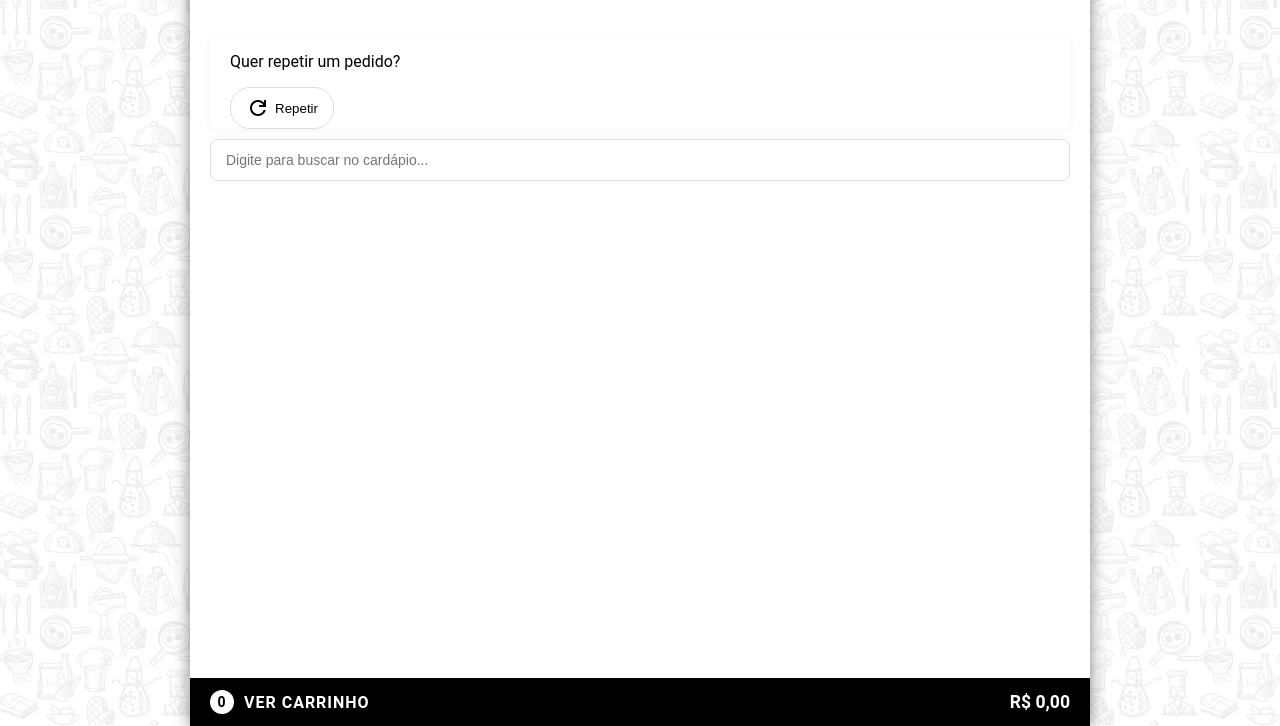
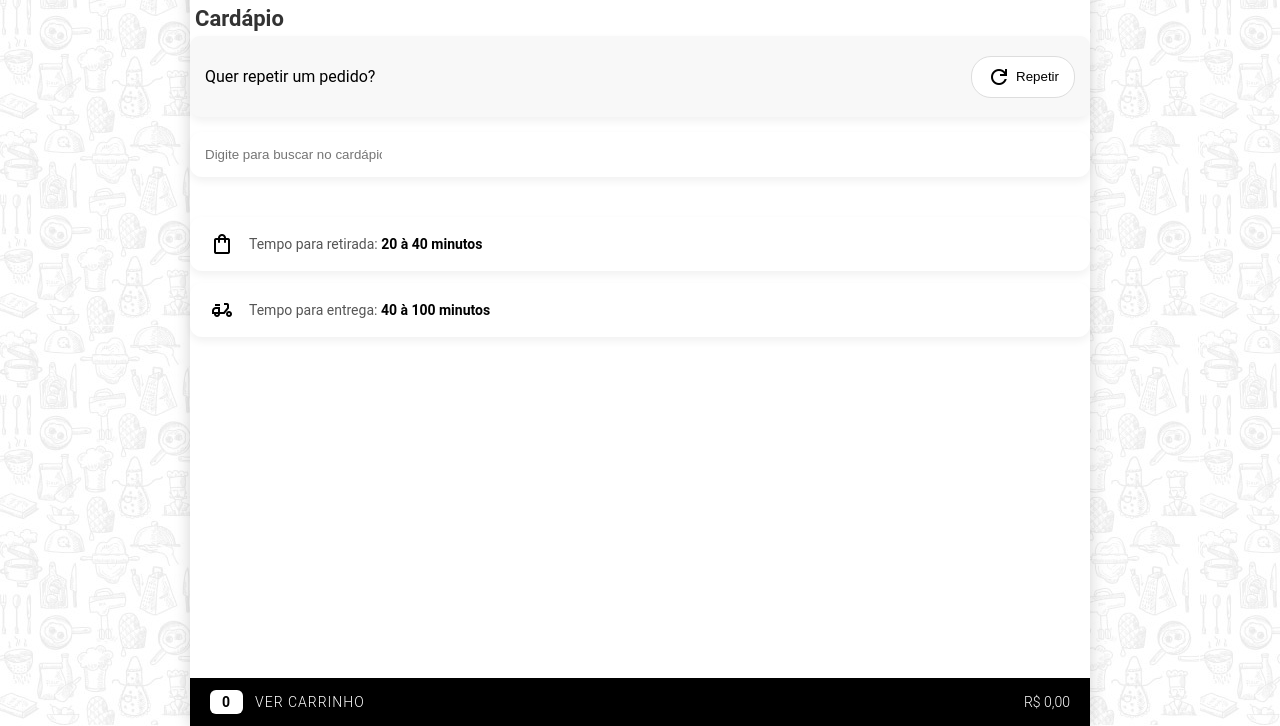
Before and after one commit to sergiochrystian/public, a plain HTML site: page index.html in a window 1280 px wide. Shown: the part 74-800 px from the top of the page. Drawn offline with nearby package versions, Linux system fonts and the light colour scheme.

Commit message:
Tentativas de inserir os menus

```diff
--- a/css/style.css
+++ b/css/style.css
@@ -44,7 +44,7 @@ main {
     min-height: 100vh;
     display: flex;
     flex-direction: column;
-    box-shadow: 0 0 15px rgba(0, 0, 0, 0.5);
+    box-shadow: 0 0 15px rgba(0, 0, 0, 0.178);
     position: relative;
 }
 
@@ -73,20 +73,60 @@ main {
     margin: 0 auto;
 }
 
-/* Caixa de Busca e Repetir */
+
+/* Título Cardápio */
+.section-title {
+    font-size: 22px;
+    font-weight: 700;
+    color: #333;
+    margin: 10px 0 5px 5px;
+}
+
+/* Ajuste nos cards para garantir que sejam retângulos brancos soltos */
+.repeat-box, .search-box, .category-header, .time-card {
+    background-color: #ffffff;
+    padding: 15px 20px;
+    border-radius: 12px;
+    box-shadow: 0 4px 8px rgba(0,0,0,0.06);
+    display: flex;
+    justify-content: space-between;
+    align-items: center;
+    margin-bottom: 12px; /* Espaço entre os retângulos */
+}
+
+/* Estilo específico para os cartões de tempo no final */
+.info-time-container {
+    margin-top: 20px;
+    padding-bottom: 100px; /* Espaço para não sumir atrás do footer */
+}
+
+.time-card {
+    justify-content: flex-start; /* Alinha ícone e texto à esquerda */
+    gap: 15px;
+    background-color: #fff;
+}
+
+.time-card p {
+    margin: 0;
+    font-size: 14px;
+    color: #555;
+}
+
+.time-card strong {
+    color: #000;
+}
+
+/* Deixa o input de busca limpo dentro do retângulo */
 .search-box {
-    margin-bottom: 20px;
+    padding: 5px 15px; /* Menos padding vertical para o input */
 }
 
 #search-input {
-    width: 100%;
-    padding: 12px 15px;
-    margin-top: 10px;
-    border: 1px solid #ddd;
-    border-radius: 8px; /* Cantos arredondados */
-    font-size: 14px;
-    outline: none;
-    box-sizing: border-box;
+    border: none;
+    background: transparent;
+    margin: 0;
+    padding: 10px 0;
+    box-shadow: none;
 }
 
 #search-input:focus {
@@ -115,8 +155,6 @@ main {
     cursor: pointer;
 }
 
-
-
 #menu-btn {
     background: transparent;
     color: white;
@@ -140,8 +178,8 @@ main {
 .menu-text {
     font-family: 'Roboto', sans-serif;
     font-size: 14px;
-    font-weight: bold;
-    text-transform: uppercase;
+    font-weight: 00;
+    text-transform: none;
 }
 
 #menu-btn:hover {
@@ -255,31 +293,27 @@ main {
 .cart-badge {
     background-color: #fff;
     color: #000;
-    width: 24px;
+
+    /* 1. Removemos a largura fixa para ele poder esticar se tiver 2 dígitos */
+    min-width: 24px;
     height: 24px;
-    border-radius: 50%;
+
+    /* 2. O PULO DO GATO: Border-radius menor para não ser um círculo */
+    /* 6px ou 8px deixa ele exatamente com as quinas arredondadas da foto */
+    border-radius: 6px;
+
+    /* 3. Espaço interno nas laterais para o número respirar */
+    padding: 0 12px;
+
     display: inline-flex;
     align-items: center;
     justify-content: center;
     font-weight: bold;
     font-size: 14px;
-    margin-right: 10px;
+    margin-right: 12px;
+    box-sizing: border-box;
 }
 
-/* Estilo do círculo com a quantidade de itens (Badge) */
-.cart-badge {
-    background-color: #fff;
-    color: #000;
-    width: 24px;
-    height: 24px;
-    border-radius: 50%;      /* Círculo perfeito */
-    display: inline-flex;
-    align-items: center;
-    justify-content: center;
-    font-weight: bold;
-    font-size: 14px;
-    margin-right: 10px;
-}
 
 .cart-info {
     display: flex;
@@ -379,3 +413,15 @@ main {
 .category-content.active {
     display: block;
 }
+
+
+
+#cart-footer .cart-info span {
+    font-weight: 300; /* mais fino */
+    font-size: 14px;
+}
+
+#cart-footer .cart-total {
+    font-weight: 300; /* mais fino */
+    font-size: 14px;
+}
--- a/index.html
+++ b/index.html
@@ -22,23 +22,37 @@
                 <img src="assets/logo-kaka-lanches.png" id="store-logo" alt="Logo Loja">
             </div>
             <button id="menu-btn" class="material-symbols-outlined">
-                menu <span class="menu-text">MENU</span>
+                Menu <span class="menu-text">Menu</span>
             </button>
         </header>
 
         <main>
-            <section class="search-box" style="padding: 20px;">
-                <div id="categories-container" style="padding: 0 20px;">
-                    <p>Quer repetir um pedido?</p>
-                    <button class="btn-repeat">
-                        <span class="material-symbols-outlined">refresh</span> Repetir
-                    </button>
-                </div>
+            <h2 class="section-title">Cardápio</h2>
+
+            <section class="repeat-box">
+                <p>Quer repetir um pedido?</p>
+                <button class="btn-repeat">
+                    <span class="material-symbols-outlined">refresh</span> Repetir
+                </button>
+            </section>
+
+            <section class="search-box">
                 <input type="text" id="search-input" placeholder="Digite para buscar no cardápio...">
             </section>
 
             <div id="categories-container">
-            </div>
+                </div>
+
+            <section class="info-time-container">
+                <div class="time-card">
+                    <span class="material-symbols-outlined">shopping_bag</span>
+                    <p>Tempo para retirada: <strong>20 à 40 minutos</strong></p>
+                </div>
+                <div class="time-card">
+                    <span class="material-symbols-outlined">delivery_dining</span>
+                    <p>Tempo para entrega: <strong>40 à 100 minutos</strong></p>
+                </div>
+            </section>
         </main>
 
         <!-- Modal de Sucesso -->
```
